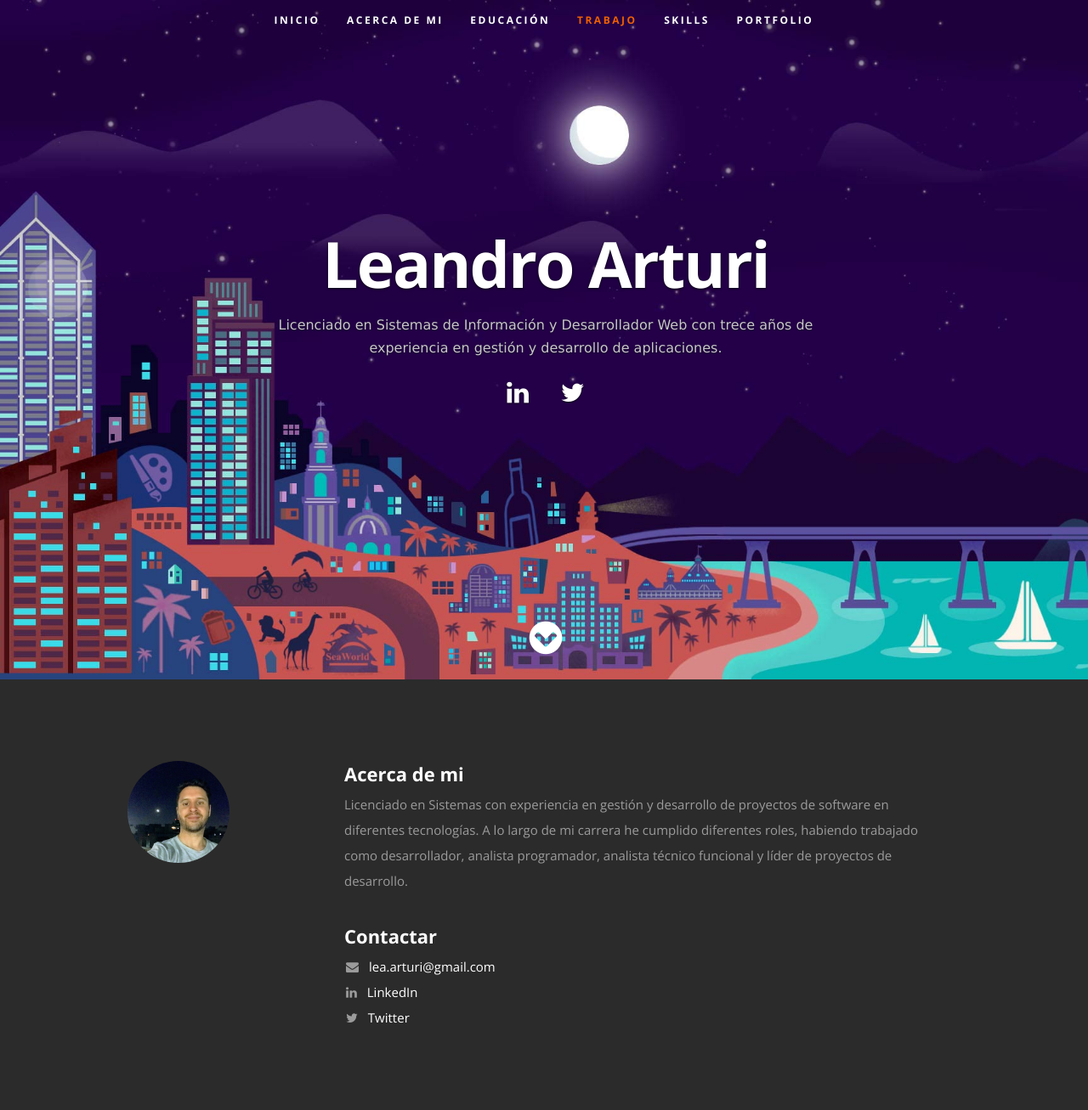
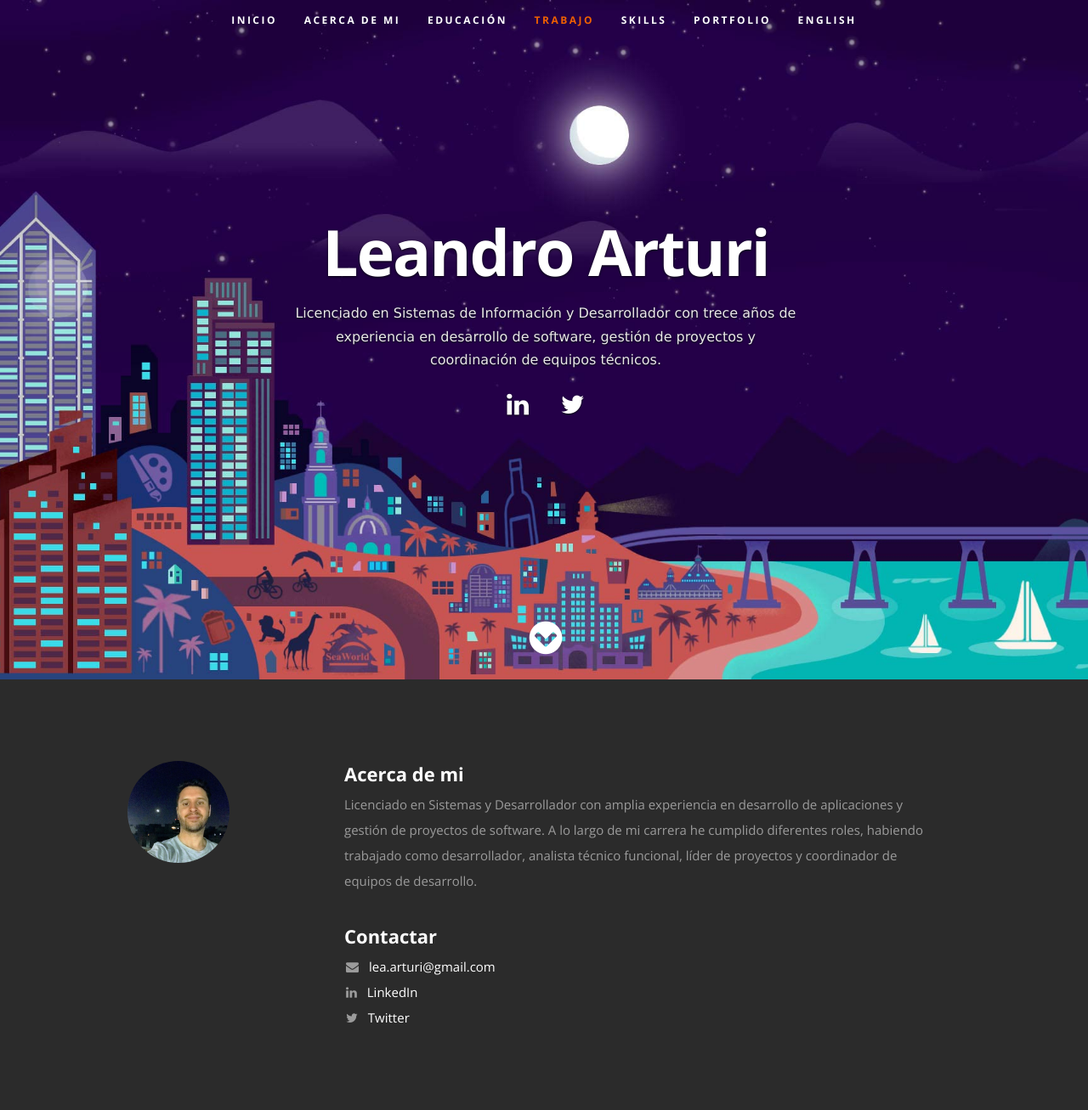
Before and after one commit to larturi/js-leandroarturi, a PHP site: page / in a window 1280 px wide. Shown: the top 1307 px of the page at 85% size. Run offline with PHP 8.4, Linux system fonts and the light colour scheme.

Commit message:
Inicio de funcionalidad cambio de idioma

```diff
--- a/assets/css/dev/style.css
+++ b/assets/css/dev/style.css
@@ -90,10 +90,10 @@ header .banner-text h1 {
 }
 header .banner-text h3 {
     font: 16px/1.7em 'verdana', serif;
-    color: #C7C7C7;
+    color: #e8e8e8;
     margin: 0 auto;
-    width: 70%;
-    text-shadow: 0px 1px 2px rgba(0, 0, 0, .5);
+    width: 58%;
+    text-shadow: 0px 1px 2px rgba(0, 0, 0, .8);
 }
 header .banner-text h3 span,
 header .banner-text h3 a {
--- a/assets/js/dev/init.js
+++ b/assets/js/dev/init.js
@@ -1,4 +1,43 @@
 jQuery(document).ready(function($) {
+
+    // ==============================================================
+    // Idioma
+    // ==============================================================
+
+    $('#lang').click(function(e) {
+
+        let idioma = 'es';
+
+        switch (e.target.innerText) {
+            case 'ENGLISH':
+                idioma = 'en';
+                e.target.innerText = 'ESPAÑOL';
+            break;
+
+            case 'ESPAÑOL':
+                idioma = 'es';
+                e.target.innerText = 'ENGLISH';
+            break;
+        }
+
+        $.ajax({
+            url: 'sections/header.php?v='+version+'&lang='+idioma,
+            success: function(respuesta) {
+                $('#content-header').html(respuesta).hide().fadeIn(2000);
+                setTimeout(function() {
+                    $('.fa.fa-chevron-circle-down').removeClass("hidden").hide().fadeIn(50);
+                }, 50);
+            }
+        });
+
+        $.ajax({
+            url: 'sections/about.php?v='+version+'&lang='+idioma,
+            success: function(respuesta) {
+                $('#about').html(respuesta);
+            }
+        });
+
+    });
 
     // ==============================================================
     // Imagen de fondo y opacidad al inicio
@@ -57,8 +96,9 @@ jQuery(document).ready(function($) {
     // ==============================================================
 
     $.ajax({
-        url: 'sections/header.php?v='+version,
+        url: 'sections/header.php?v='+version+'&lang=es',
         success: function(respuesta) {
+
             $('#content-header').append(respuesta).hide().fadeIn(2000);
             setTimeout(function() {
                 $('.fa.fa-chevron-circle-down').removeClass("hidden").hide().fadeIn(50);
@@ -67,7 +107,7 @@ jQuery(document).ready(function($) {
     });
 
     $.ajax({
-        url: 'sections/about.html?v='+version,
+        url: 'sections/about.php?v='+version+'&lang=es',
         success: function(respuesta) {
             $('#about').append(respuesta);
         }
--- /dev/null
+++ b/content.php
@@ -0,0 +1,50 @@
+<?php
+
+$content = [
+
+    // ==============================================================
+    // Index
+    // ==============================================================
+    'idioma' => ['English', 'Español'],
+    'cargando' => ['Cargando', 'Loading'],
+    'inicio' => ['Inicio', 'Home'],
+    'acerca-de' => ['Acerca de mi', 'About me'],
+    'educacion' => ['Educación', 'Education'],
+    'trabajo' => ['Trabajo', 'Work'],
+    'skills' => ['Skills', 'Skills'],
+    'portfolio' => ['Portfolio', 'Portfolio'],
+
+    // ==============================================================
+    // Header
+    // ==============================================================
+    'header1' => [
+        'Licenciado en Sistemas de Información y Desarrollador con',
+        'Degree in Information Systems and Software Developer with'
+    ],
+    'header2' => [
+        'años de experiencia en desarrollo de software, gestión de proyectos y coordinación de equipos técnicos.',
+        'years of experience in software project development, project management and team leadership.'
+    ],
+
+    // ==============================================================
+    // About
+    // ==============================================================
+    'about' => [
+        'Licenciado en Sistemas y Desarrollador con amplia experiencia en desarrollo de aplicaciones y
+         gestión de proyectos de software. A lo largo de mi carrera he cumplido diferentes roles,
+         habiendo trabajado como desarrollador, analista técnico funcional, líder de proyectos
+         y coordinador de equipos de desarrollo.',
+        'Degree in Information Systems and Software Developer with extensive experience in application
+        development and software project management. Throughout my career I have worked at different roles,
+        as a developer, functional technical analyst, project leader and coordinator of development teams.'
+    ],
+    'acerca-de' => ['Acerca de mi', 'About me'],
+    'contactar' => ['Contactar', 'Contact']
+
+
+ ];
+
+
+
+
+?>
--- a/index.php
+++ b/index.php
@@ -7,8 +7,12 @@
         <!-- Version de la aplicacion                                    -->
         <!-- =========================================================== -->
 
-        <?php define("APPVERSION", "1.7.7"); ?>
-        <?php define("AMBIENTE", "prod"); ?>
+        <?php
+           define("APPVERSION", "1.7.7");
+           define("AMBIENTE", "dev");
+           $_SESSION['lang'] = "es";
+           $_SESSION['langId'] = 0;
+        ?>
 
         <script type="application/ld+json">
         {"@context" : "https://schema.org",
@@ -19,7 +23,8 @@
         </script>
 
 
-        <?php include_once('helper.php'); ?>
+        <?php include('helper.php'); ?>
+        <?php include('content.php'); ?>
 
         <!-- =========================================================== -->
         <!-- Basic Page Needs                                            -->
@@ -88,7 +93,7 @@
     <body>
 
         <div class="loading">
-           Cargando...
+           <?php echo $content['cargando'][0] . '...' ?>
         </div>
 
         <div id="contenido">
@@ -105,12 +110,13 @@
                     <a class="mobile-btn" href="#" title="Hide navigation">Hide navigation</a>
 
                     <ul id="nav" class="nav">
-                        <li class="current"><a class="smoothscroll" href="#home">Inicio</a></li>
-                        <li><a class="smoothscroll" href="#about">Acerca de mi</a></li>
-                        <li><a class="smoothscroll" href="#education">Educación</a></li>
-                        <li><a class="smoothscroll" href="#work">Trabajo</a></li>
-                        <li><a class="smoothscroll" href="#skills">Skills</a></li>
-                        <li><a class="smoothscroll" href="#portfolio">Portfolio</a></li>
+                        <li class="current"><a class="smoothscroll" href="#home"><?php echo $content['inicio'][$_SESSION['langId']] ?></a></li>
+                        <li><a class="smoothscroll" href="#about"><?php echo $content['acerca-de'][0] ?></a></li>
+                        <li><a class="smoothscroll" href="#education"><?php echo $content['educacion'][0] ?></a></li>
+                        <li><a class="smoothscroll" href="#work"><?php echo $content['trabajo'][0] ?></a></li>
+                        <li><a class="smoothscroll" href="#skills"><?php echo $content['skills'][0] ?></a></li>
+                        <li><a class="smoothscroll" href="#portfolio"><?php echo $content['portfolio'][0] ?></a></li>
+                        <li><a id="lang" href="#"><?php echo $content['idioma'][0] ?></a></li>
                     </ul> <!-- end #nav -->
 
                 </nav> <!-- end #nav-wrap -->
--- a/sections/about.html
+++ b/sections/about.php
@@ -1,22 +1,34 @@
+<?php
+   include_once('../helper.php');
+   include_once('../content.php');
+
+   switch ($_GET['lang']) {
+    case 'es':
+      $_SESSION['lang'] = "es";
+      $_SESSION['langId'] = 0;
+    break;
+
+    case 'en':
+      $_SESSION['lang'] = "en";
+      $_SESSION['langId'] = 1;
+    break;
+ }
+
+?>
+
 <div class="row">
   <div class="three columns">
     <img class="profile-pic" src="assets/images/profilephoto.jpg" alt="" />
   </div>
 
-  <div class="nine columns main-col">
-    <h2>Acerca de mi</h2>
+<div class="nine columns main-col">
+    <h2><?php echo $content['acerca-de'][$_SESSION['langId']]?></h2>
 
-    <p>
-      Licenciado en Sistemas con experiencia en gestión y desarrollo de
-      proyectos de software en diferentes tecnologías. A lo largo de mi carrera
-      he cumplido diferentes roles, habiendo trabajado como desarrollador,
-      analista programador, analista técnico funcional y líder de proyectos de
-      desarrollo.
-    </p>
+    <p><?php echo $content['about'][$_SESSION['langId']]?></p>
 
     <div class="row">
       <div class="columns contact-details">
-        <h2>Contactar</h2>
+        <h2><?php echo $content['contactar'][$_SESSION['langId']]?></h2>
         <p class="address">
 
           <span style="margin-left: 2px;"><i class="fa fa-envelope"></i></span>
--- a/sections/header.php
+++ b/sections/header.php
@@ -1,12 +1,28 @@
-<?php include_once('../helper.php'); ?>
+<?php
+   include_once('../helper.php');
+   include_once('../content.php');
+
+   switch ($_GET['lang']) {
+      case 'es':
+        $_SESSION['lang'] = "es";
+        $_SESSION['langId'] = 0;
+      break;
+
+      case 'en':
+        $_SESSION['lang'] = "en";
+        $_SESSION['langId'] = 1;
+      break;
+   }
+?>
 
 <div class="banner-text">
   <h1 class="responsive-headline">Leandro Arturi</h1>
-  <h3>Licenciado en Sistemas de Información y Desarrollador Web con <?php echo getExperiencia(); ?> años
-      de experiencia en gestión y desarrollo de aplicaciones.
+  <h3>
+    <?php echo $content['header1'][$_SESSION['langId']] . ' ' . getExperiencia() . ' ' . $content['header2'][$_SESSION['langId']]; ?>
   </h3>
   <ul class="social">
       <li><a href="https://ar.linkedin.com/in/leandroarturi" target="_blank"><i class="fa fa-linkedin"></i></a></li>
       <li><a href="https://twitter.com/leandroarturi" target="_blank"><i class="fa fa-twitter"></i></a></li>
   </ul>
+
 </div>
```
